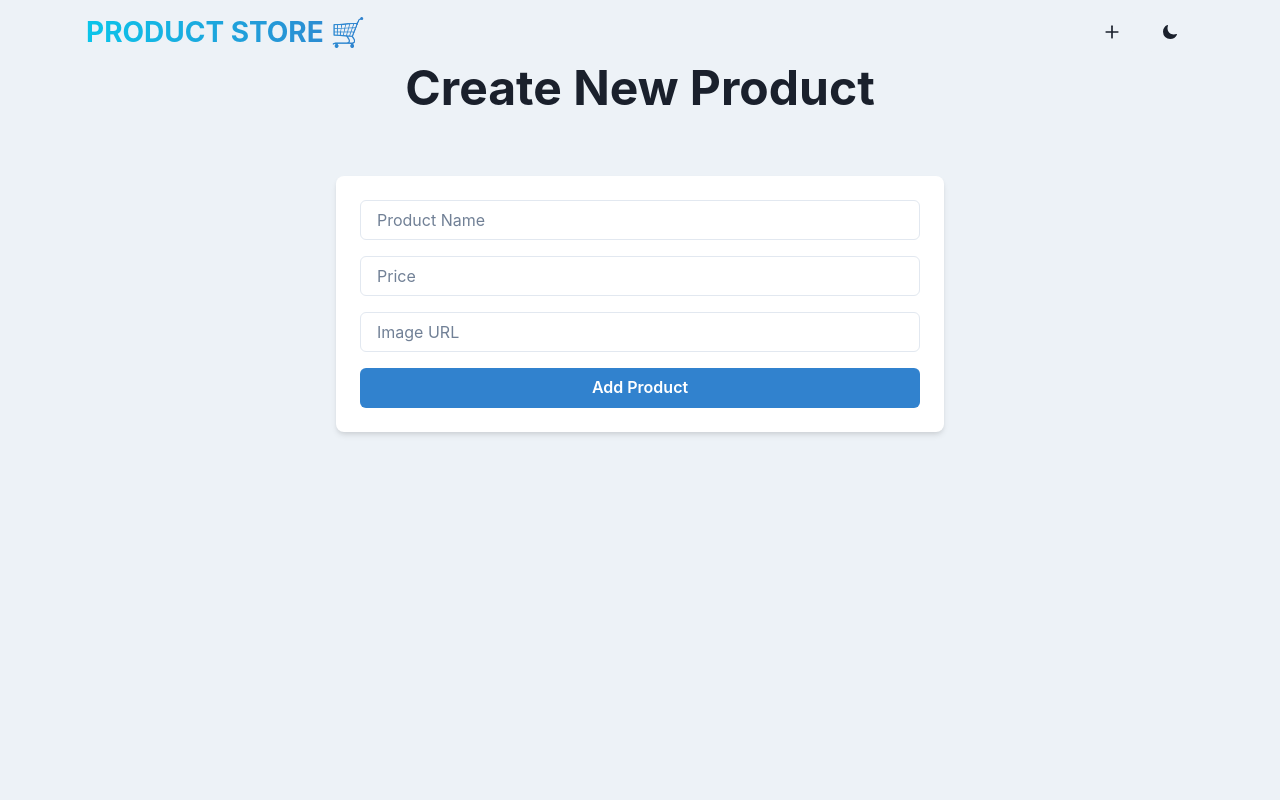
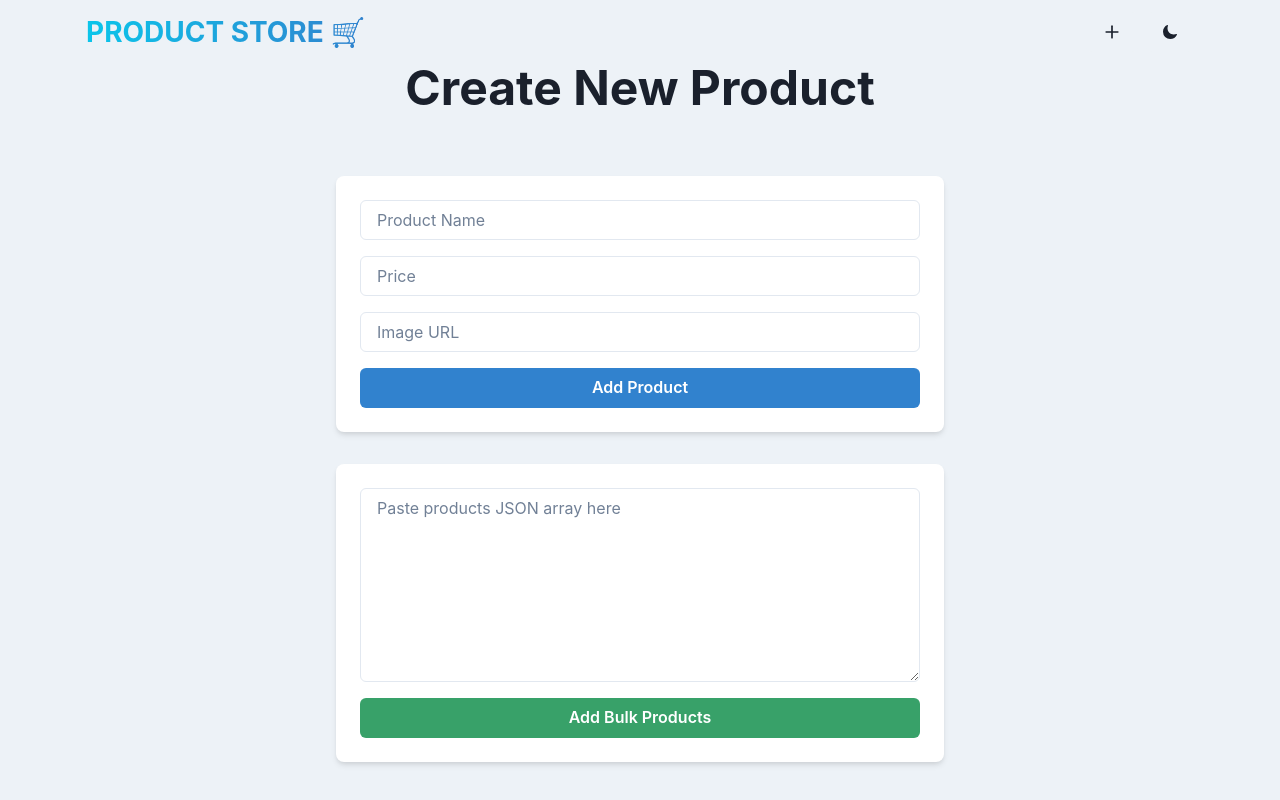
Before and after one commit to imbilgates/ShopCart, a React (Vite) app in the folder client/: page /create in a window 1280 px wide. Built offline with nearby package versions, Linux system fonts and the light colour scheme; no server answers.

Commit message:
Implement bulk product upload feature and update CORS configuration

```diff
--- a/client/src/pages/CreatePage.jsx
+++ b/client/src/pages/CreatePage.jsx
@@ -4,13 +4,15 @@ import {
 	Container,
 	Heading,
 	Input,
+	Text,
+	Textarea,
 	useColorModeValue,
 	useToast,
 	VStack,
 } from "@chakra-ui/react";
 import { useState } from "react";
 import { useDispatch } from "react-redux";
-import { createProduct } from "../slice/productSlice";
+import { createProduct, createBulkProducts } from "../slice/productSlice";
 
 const CreatePage = () => {
 	const [newProduct, setNewProduct] = useState({
@@ -18,6 +20,7 @@ const CreatePage = () => {
 		price: "",
 		image: "",
 	});
+	const [bulkJSON, setBulkJSON] = useState("");
 	const [errors, setErrors] = useState({});
 	const toast = useToast();
 	const dispatch = useDispatch();
@@ -58,6 +61,32 @@ const CreatePage = () => {
 		}
 	};
 
+	const handleBulkUpload = async () => {
+		try {
+			const parsed = JSON.parse(bulkJSON);
+			if (!Array.isArray(parsed)) throw new Error("Bulk input must be an array");
+
+			const response = await dispatch(createBulkProducts(parsed)).unwrap();
+
+			toast({
+				title: "Bulk Upload",
+				description: "Products uploaded successfully",
+				status: "success",
+				isClosable: true,
+				position: "top-right",
+			});
+			setBulkJSON("");
+		} catch (err) {
+			toast({
+				title: "Bulk Upload Failed",
+				description: err.message || "Invalid JSON format",
+				status: "error",
+				isClosable: true,
+				position: "top-right",
+			});
+		}
+	};
+
 	return (
 		<Container maxW={"container.sm"}>
 			<VStack spacing={8}>
@@ -65,6 +94,7 @@ const CreatePage = () => {
 					Create New Product
 				</Heading>
 
+				{/* Single Product Upload */}
 				<Box
 					w={"full"}
 					bg={useColorModeValue("white", "gray.800")}
@@ -115,6 +145,30 @@ const CreatePage = () => {
 						</Button>
 					</VStack>
 				</Box>
+
+				{/* Bulk Product Upload */}
+				<Box
+					w={"full"}
+					bg={useColorModeValue("white", "gray.800")}
+					p={6}
+					rounded={"lg"}
+					shadow={"md"}
+				>
+					<VStack spacing={4}>
+						<Textarea
+							placeholder="Paste products JSON array here"
+							value={bulkJSON}
+							onChange={(e) => setBulkJSON(e.target.value)}
+							rows={8}
+							isInvalid={false}
+							errorBorderColor="red.300"
+						/>
+
+						<Button colorScheme="green" onClick={handleBulkUpload} w="full">
+							Add Bulk Products
+						</Button>
+					</VStack>
+				</Box>
 			</VStack>
 		</Container>
 	);
--- a/client/src/slice/productSlice.js
+++ b/client/src/slice/productSlice.js
@@ -1,12 +1,12 @@
-import { createAsyncThunk, createSlice } from '@reduxjs/toolkit';
+import { createAsyncThunk, createSlice } from "@reduxjs/toolkit";
 
 const BASE_URL = import.meta.env.VITE_API_BASE_URL;
 
 const productSlice = createSlice({
-    name: 'products',
+  name: "products",
   initialState: {
     products: [],
-        status: 'idle',
+    status: "idle",
     error: null,
     isFetching: false,
     isCreating: false,
@@ -19,16 +19,16 @@ const productSlice = createSlice({
       // Fetch Products
       .addCase(fetchProducts.pending, (state) => {
         state.isFetching = true;
-                state.status = 'loading';
+        state.status = "loading";
       })
       .addCase(fetchProducts.fulfilled, (state, action) => {
         state.isFetching = false;
-                state.status = 'succeeded';
+        state.status = "succeeded";
         state.products = action.payload;
       })
       .addCase(fetchProducts.rejected, (state, action) => {
         state.isFetching = false;
-                state.status = 'failed';
+        state.status = "failed";
         state.error = action.error.message;
       })
 
@@ -45,6 +45,21 @@ const productSlice = createSlice({
       .addCase(createProduct.rejected, (state, action) => {
         state.isCreating = false;
         state.error = action.error.message;
+      })
+
+      // Bulk extraReducers
+      .addCase(createBulkProducts.pending, (state) => {
+        state.isCreating = true;
+      })
+      .addCase(createBulkProducts.fulfilled, (state, action) => {
+        state.isCreating = false;
+        if (Array.isArray(action.payload)) {
+          state.products = [...state.products, ...action.payload];
+        }
+      })
+      .addCase(createBulkProducts.rejected, (state, action) => {
+        state.isCreating = false;
+        state.error = action.payload || action.error.message;
       })
 
       // Delete Product
@@ -88,41 +103,80 @@ const productSlice = createSlice({
 
 export default productSlice.reducer;
 
-
-export const fetchProducts = createAsyncThunk('products/fetchProducts', async () => {
+export const fetchProducts = createAsyncThunk(
+  "products/fetchProducts",
+  async () => {
     const res = await fetch(`${BASE_URL}/api/products`);
     const data = await res.json();
     return data.data;
-});
+  }
+);
 
-export const createProduct = createAsyncThunk('products/createProduct', async (newProduct) => {
+export const createProduct = createAsyncThunk(
+  "products/createProduct",
+  async (newProduct) => {
     if (!newProduct.name || !newProduct.image || !newProduct.price) {
       return { success: false, message: "Please fill in all fields." };
     }
     const res = await fetch(`${BASE_URL}/api/products`, {
-        method: 'POST',
-        headers: { 'Content-Type': 'application/json' },
+      method: "POST",
+      headers: { "Content-Type": "application/json" },
       body: JSON.stringify(newProduct),
     });
     const data = await res.json();
     if (!data.success) return { success: false, message: data.message };
-    return { success: true, message: "Product created successfully", data: data.data };
+    return {
+      success: true,
+      message: "Product created successfully",
+      data: data.data,
+    };
+  }
+);
+
+export const createBulkProducts = createAsyncThunk(
+  "products/createBulkProducts",
+  async (productList, { rejectWithValue }) => {
+    try {
+      const res = await fetch(`${BASE_URL}/api/products/bulk`, {
+        method: "POST",
+        headers: { "Content-Type": "application/json" },
+        body: JSON.stringify(productList),
       });
+      const data = await res.json();
+      if (!data.success) return rejectWithValue(data.message);
+      return data.data; // array of created products
+    } catch (err) {
+      return rejectWithValue(err.message);
+    }
+  }
+);
 
-export const deleteProduct = createAsyncThunk('products/deleteProduct', async (pid) => {
-    const res = await fetch(`${BASE_URL}/api/products/${pid}`, { method: 'DELETE' });
+export const deleteProduct = createAsyncThunk(
+  "products/deleteProduct",
+  async (pid) => {
+    const res = await fetch(`${BASE_URL}/api/products/${pid}`, {
+      method: "DELETE",
+    });
     const data = await res.json();
     if (!data.success) return { success: false, message: data.message };
     return { success: true, message: "Product deleted successfully", pid };
-});
+  }
+);
 
-export const updateProduct = createAsyncThunk('products/updateProduct', async ({ pid, updatedProduct }) => {
+export const updateProduct = createAsyncThunk(
+  "products/updateProduct",
+  async ({ pid, updatedProduct }) => {
     const res = await fetch(`${BASE_URL}/api/products/${pid}`, {
-        method: 'PUT',
-        headers: { 'Content-Type': 'application/json' },
+      method: "PUT",
+      headers: { "Content-Type": "application/json" },
       body: JSON.stringify(updatedProduct),
     });
     const data = await res.json();
     if (!data.success) return { success: false, message: data.message };
-    return { success: true, message: "Product updated successfully", data: data.data };
-});
+    return {
+      success: true,
+      message: "Product updated successfully",
+      data: data.data,
+    };
+  }
+);
```
Also changed, not shown: 1 other file (tests, documents, lock files or other folders). Lines whose indentation alone changed are shown as unchanged.
